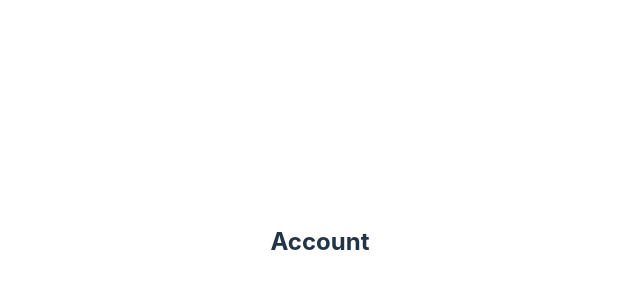
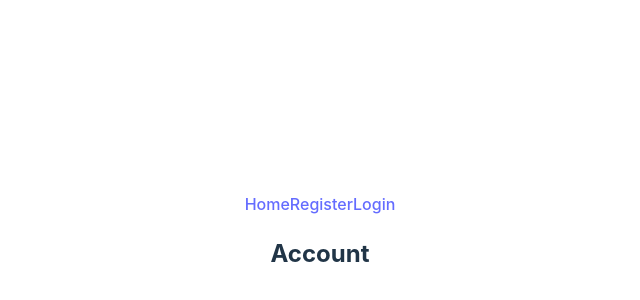
Before and after one commit to ivantko/CapstoneFinal, a React (Vite) app in the folder capstone-final/: page /account in a window 1280 px wide. Shown: the part 158-458 px from the top of the page, without its empty margins (320-960 px from the left). Built offline with nearby package versions, Linux system fonts and the light colour scheme.

Commit message:
nav created

```diff
--- a/capstone-final/src/App.jsx
+++ b/capstone-final/src/App.jsx
@@ -7,6 +7,7 @@
 import { useState } from 'react';
 import Login from './components/Login';
 import Account from './components/Account';
+import NavBar from './components/Navbar';
 
 
 function App() {
@@ -20,6 +21,7 @@
   return (
         <div>
           <BrowserRouter>
+          <NavBar token={token} setToken={setToken}/>
           <Routes>
             <Route path="/" element={<Home />} />
             <Route path="/register" element={<Register setid={setid}/>} />
--- a/capstone-final/src/components/Navbar.jsx
+++ b/capstone-final/src/components/Navbar.jsx
@@ -0,0 +1,27 @@
+import { NavLink, Navigate, useNavigate } from "react-router-dom";
+
+function NavBar(props){
+    const navigate = useNavigate();
+
+    const logoutUser = () => {
+        props.setToken(null);
+        navigate("/");
+    }
+
+    if(props.token){
+        return <nav>
+        <NavLink to="/">Home</NavLink>
+        <NavLink to="/account">Account</NavLink>
+        <a onClick={logoutUser}>Logout</a>
+        </nav>
+    }
+
+
+    return <nav>
+        <NavLink to="/">Home</NavLink>
+        <NavLink to="/register">Register</NavLink>
+        <NavLink to="/login">Login</NavLink>
+        </nav>;
+    }
+
+export default NavBar;
```
